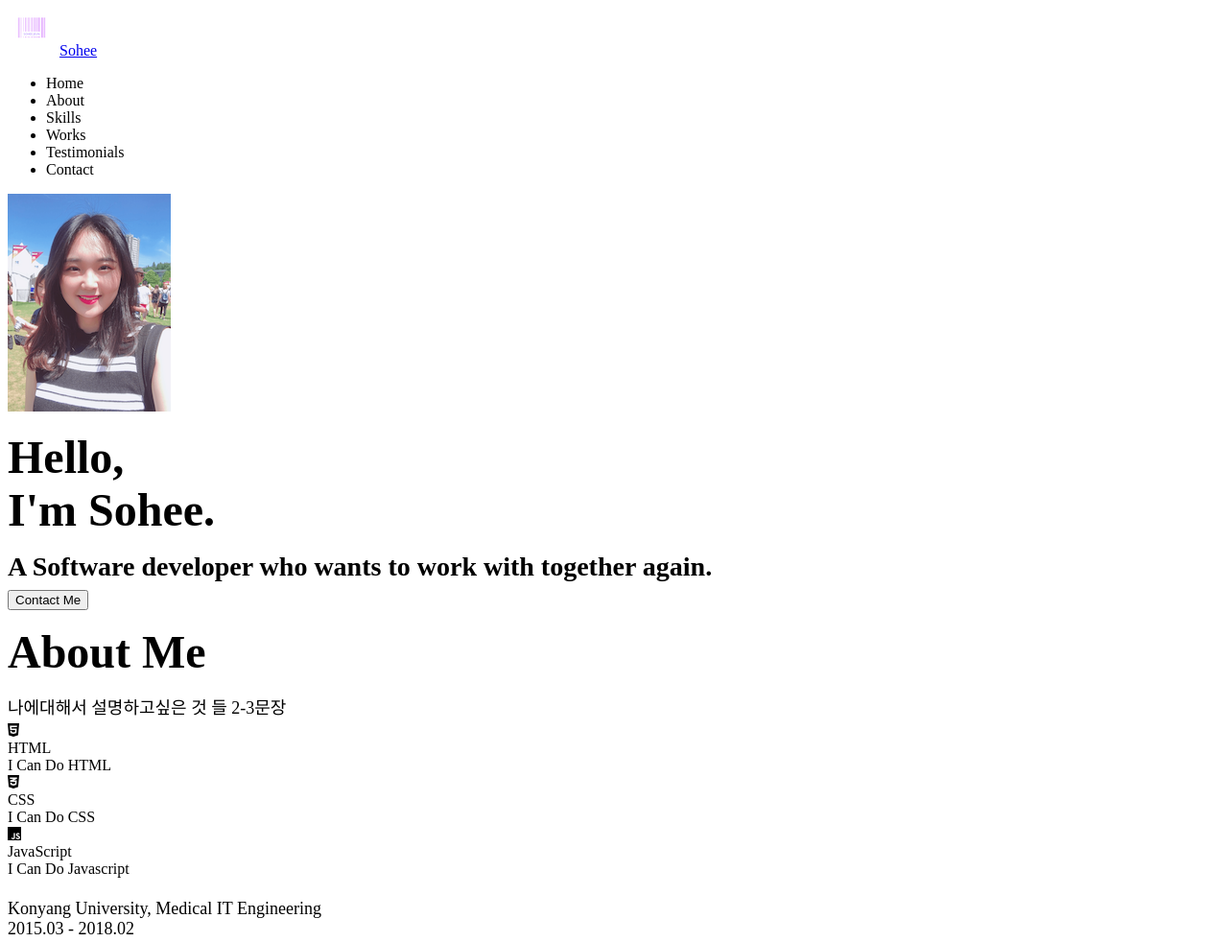
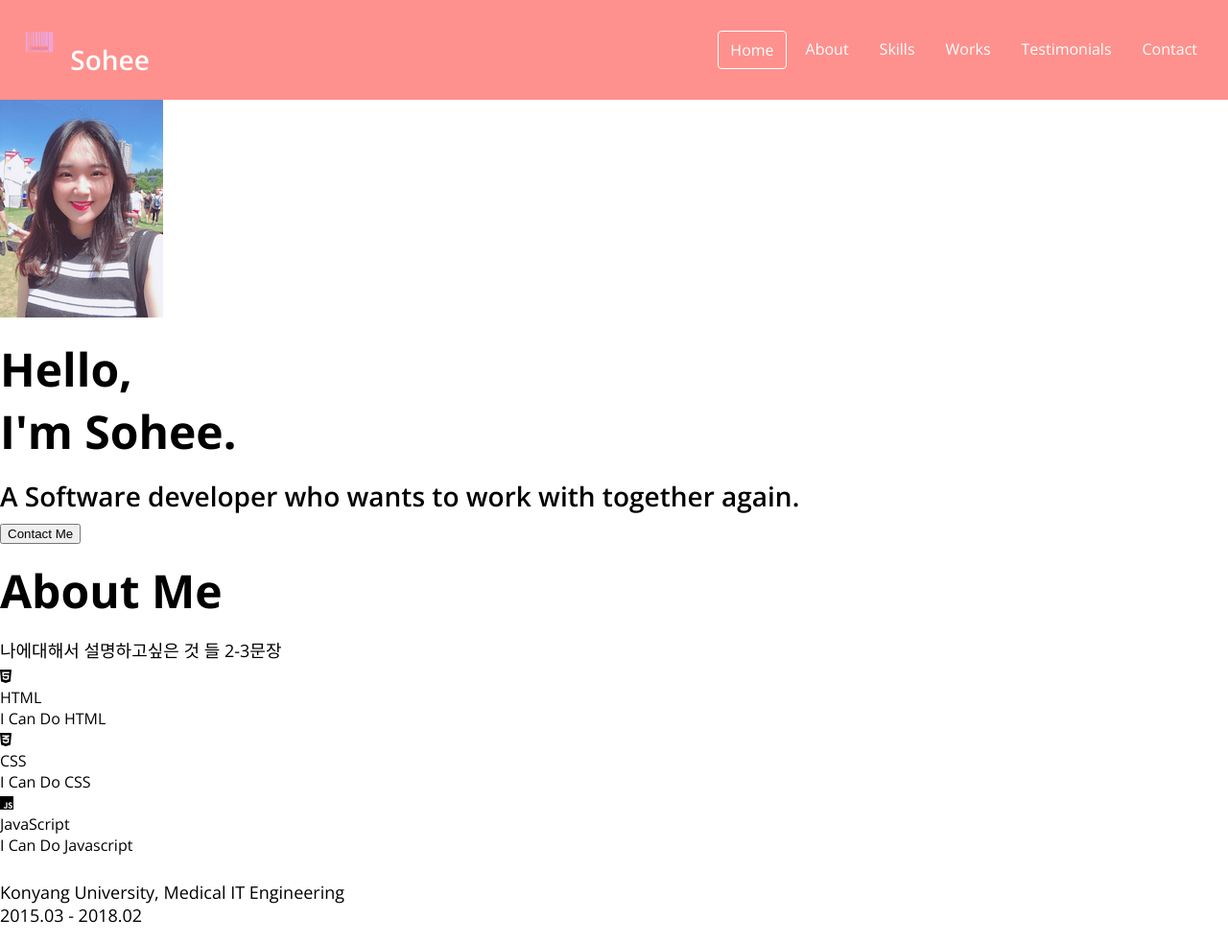
Before and after one commit to Sohee-Jeun/Portfolio, a plain HTML site: page index.html in a window 1280 px wide. Shown: the top 982 px of the page at 96% size. Drawn offline with nearby package versions, Linux system fonts and the light colour scheme.

Commit message:
CSS:navbar

```diff
--- a/index.html
+++ b/index.html
@@ -31,12 +31,12 @@
         <a href="#">Sohee</a>
       </div>
       <ul class="navbar__menu">
-        <li class="navber__menu__item">Home</li>
-        <li class="navber__menu__item">About</li>
-        <li class="navber__menu__item">Skills</li>
-        <li class="navber__menu__item">Works</li>
-        <li class="navber__menu__item">Testimonials</li>
-        <li class="navber__menu__item">Contact</li>
+        <li class="navbar__menu__item active">Home</li>
+        <li class="navbar__menu__item">About</li>
+        <li class="navbar__menu__item">Skills</li>
+        <li class="navbar__menu__item">Works</li>
+        <li class="navbar__menu__item">Testimonials</li>
+        <li class="navbar__menu__item">Contact</li>
       </ul>
     </nav>
     <!-- Home -->
--- a/style.css
+++ b/style.css
@@ -26,8 +26,29 @@
   --weight-bold: 700;
   --weight-semi-bold: 600;
   --weight-regular: 400;
+
+  /*Size*/
+  --size-border-radius: 4px;
 }
 
+/*Universial tags*/
+* {
+  box-sizing: border-box;
+}
+body {
+  font-family: "Open Sans", sans-serif;
+  margin: 0;
+  cursor: default; /*커서의 기본 값*/
+}
+a {
+  text-decoration: none;
+  color: var(--color-white);
+}
+
+ul {
+  list-style: none;
+  padding-left: 0;
+}
 /* Typography */
 
 h1 {
@@ -57,3 +78,35 @@ p {
   color: var(--color-black);
   margin: 4px 0;
 }
+
+/* Navbar */
+#navbar {
+  display: flex;
+  justify-content: space-between;
+  background-color: var(--color-pink);
+  align-items: center;
+  color: var(--color-white);
+  padding: 16px;
+}
+
+.navbar__menu {
+  display: flex;
+}
+.navbar__logo {
+  font-size: var(--font-medium);
+  font-weight: var(--weight-semi-bold);
+}
+
+.navbar__menu__item {
+  padding: 8px 12px;
+  margin: 0 4px;
+  cursor: pointer;
+  border-radius: var(--size-border-radius);
+}
+
+.navbar__menu__item.active {
+  border: 1px solid var(--color-white);
+}
+.navbar__menu__item:hover {
+  background-color: var(--color-dark-pink);
+}
```
Also changed, not shown: 1 other file.
